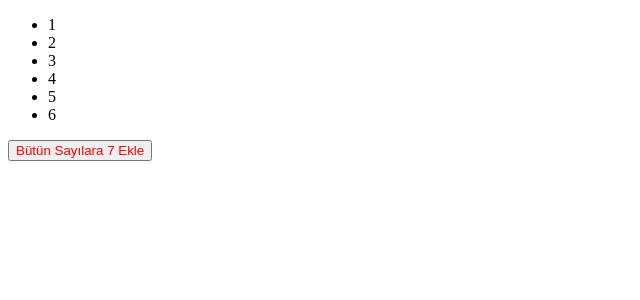
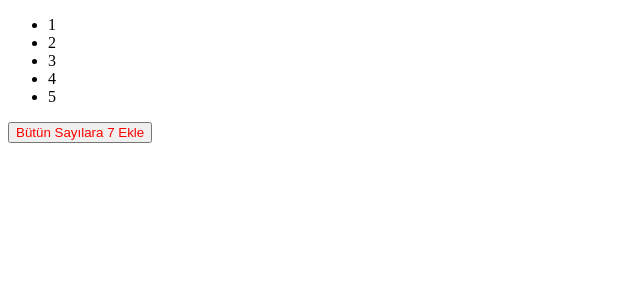
Before and after one commit to mobitekkadir/angular-project, an Angular app: page / in a window 1280 px wide. Shown: the top 300 px of the page, without its empty margins (0-640 px from the left). Built offline with nearby package versions, Linux system fonts and the light colour scheme.

Commit message:
test watch

```diff
--- a/src/app/app.component.ts
+++ b/src/app/app.component.ts
@@ -8,7 +8,7 @@ import { Component } from '@angular/core';
 export class AppComponent {
   title = 'my-app';
 
-  dataList = [1, 2, 3, 4, 5, 6];
+  dataList = [1, 2, 3, 4, 5];
 
   colorParam = 'red';
 
```
